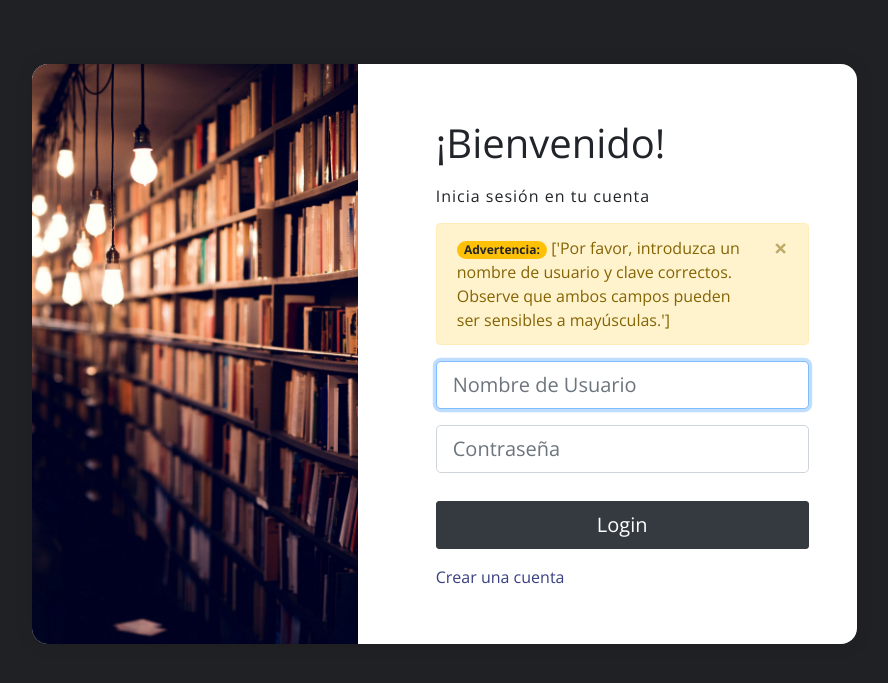
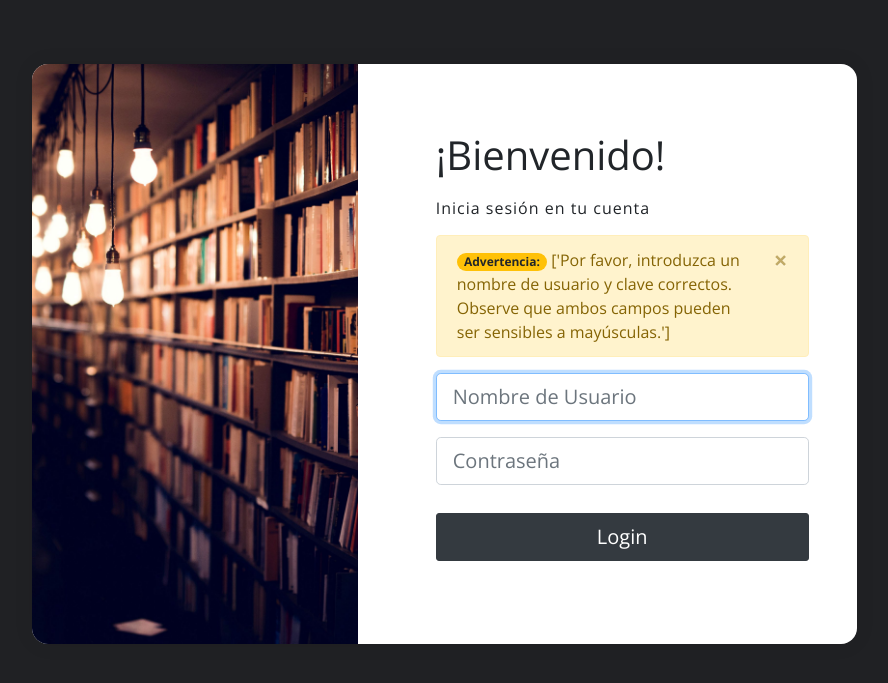
Before and after one commit to sebasio3k/Biblioteca, a Django app: page /accounts/login/ in a window 1280 px wide. Shown: the top 683 px of the page, without its empty margins (196-1084 px from the left). Run offline with Django 4.2, Linux system fonts and the light colour scheme; some libraries are stand-ins or nearby versions.

Commit message:
hide crear

```diff
--- a/templates/login.html
+++ b/templates/login.html
@@ -83,7 +83,7 @@
                                     <p class="mb-0 pb-lg-0" style="color: #393f81;">
                                         <a
                                                 href="#!"
-                                                style="color: #393f81;">Crear una cuenta</a>
+{#                                                style="color: #393f81;">Crear una cuenta</a>#}
                                     </p>
                                     {#                                        <a href="#!" class="small text-muted">Terms of use.</a>#}
                                     {#                                        <a href="#!" class="small text-muted">Privacy policy</a>#}
```
